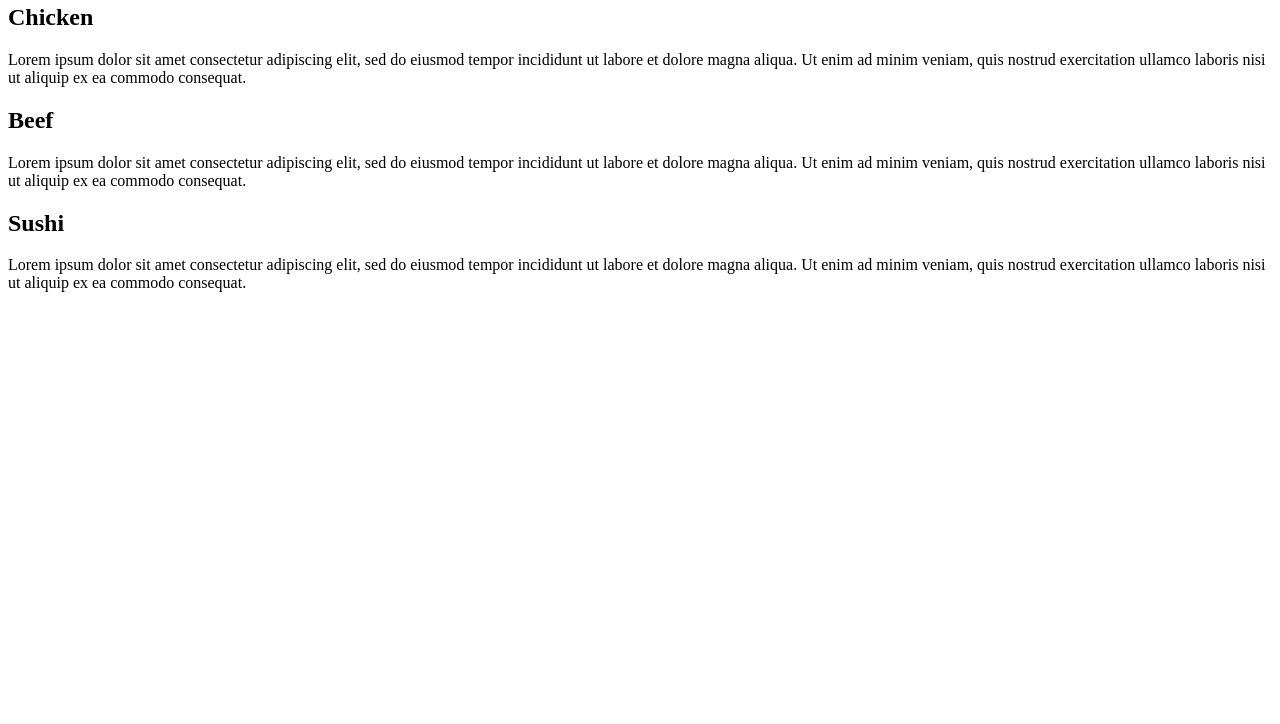
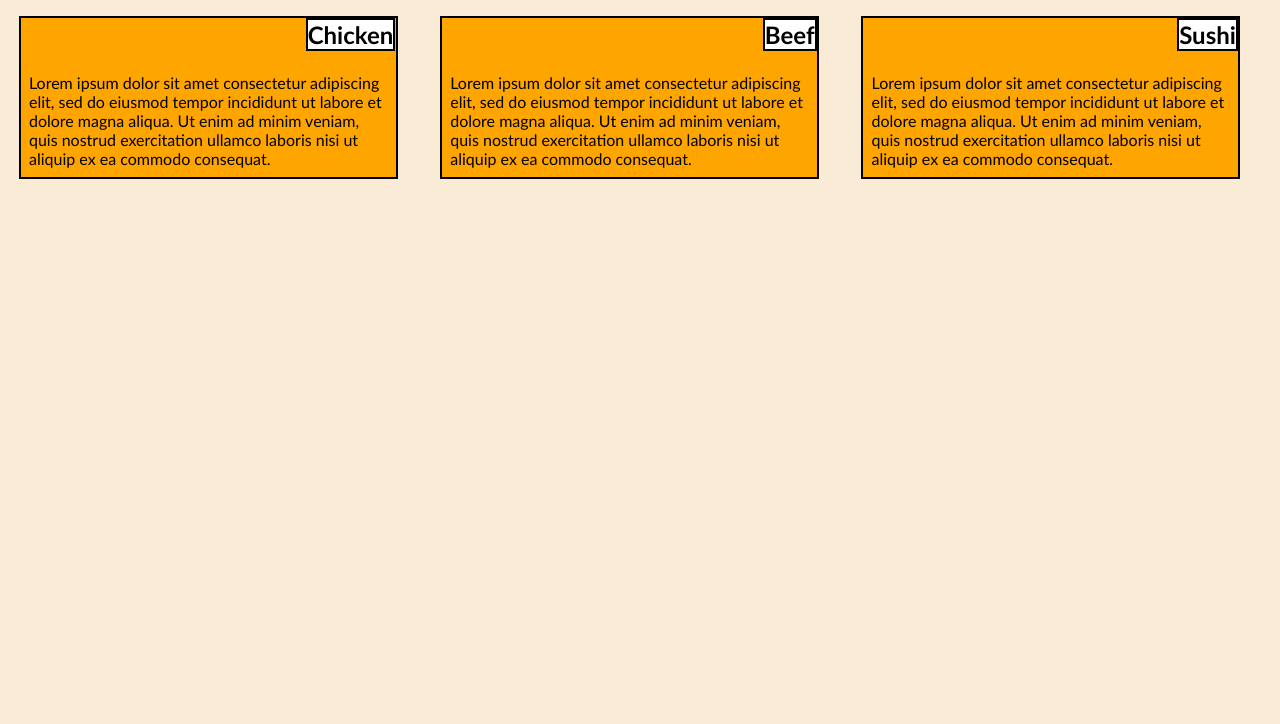
Before and after one commit to susannasadovski/Coursera-test, a plain HTML site: page module2-solution/index.html in a window 1280 px wide. Shown: the part 76-800 px from the top of the page. Drawn offline with Linux system fonts and the light colour scheme.

Commit message:
css change

```diff
--- a/module2-solution/index.html
+++ b/module2-solution/index.html
@@ -4,6 +4,67 @@
 <meta charset="utf-8">
 <title>Our Menu</title>
 <style>
+  * {
+  box-sizing: border-box;
+}
+
+body{
+  background-color:antiquewhite;
+  font-family: 'Gill Sans', 'Gill Sans MT', Calibri, 'Trebuchet MS', sans-serif
+
+}
+
+h1 {
+  text-align: center;
+  color: maroon;
+  font-family: 'Gill Sans', 'Gill Sans MT', Calibri, 'Trebuchet MS', sans-serif
+}
+.menu {
+  text-align: center;
+  border: 2px solid black;
+  width: auto;
+  height: auto;
+  float: right;
+  margin-top: 12px;
+  margin-right: 34px;
+  background-color: white;
+}
+.content {
+  border: 2px solid black;
+  width: 90%;
+  margin: 2.5%;
+  height: auto;
+  padding: 2%;
+  padding-top: 55px;
+  background-color:orange;
+}
+
+@media (min-width: 992px) {
+  .box {
+  	float: left;
+    width: 33.33%;
+  }
+
+@media (min-width: 768px) and (max-width: 991px) {
+  .col-md-6, .col-md-12 {
+    float: left;
+  }
+  .col-md-6 {
+    width: 50%;
+  }
+  .col-sm-12 {
+    width:100%;
+  }
+
+  .menu {
+    margin-top: -2px;
+  }
+
+@media (min-width: 0px) and (max-width: 767px) {
+  .col-sm-12 {
+  	float: left;
+    width: 100%;
+  }
 </style>
 </head>
 <body>
@@ -26,7 +87,7 @@
       ullamco laboris nisi ut aliquip ex ea commodo consequat.</p>
     </div>
 
-    <div class="col-lg-4 col-md-12 col-sm-12">
+    <div class="col-lg-4 col-md-6 col-sm-12">
       <div class="box">
     <h2 class="menu">Sushi</h2>
     <p class="content">Lorem ipsum dolor sit amet consectetur adipiscing elit,
```
Also changed, not shown: module2-solution/.css.
